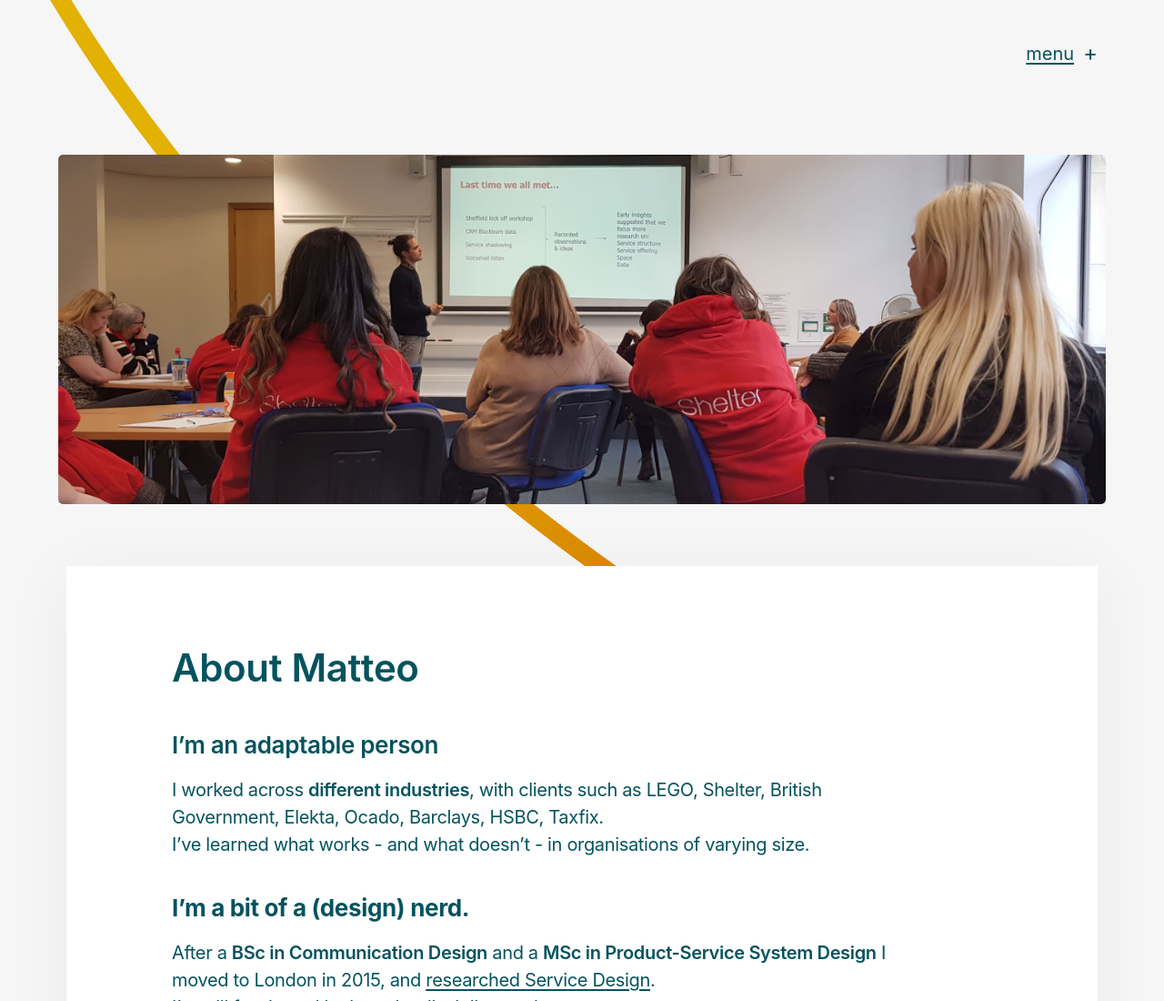
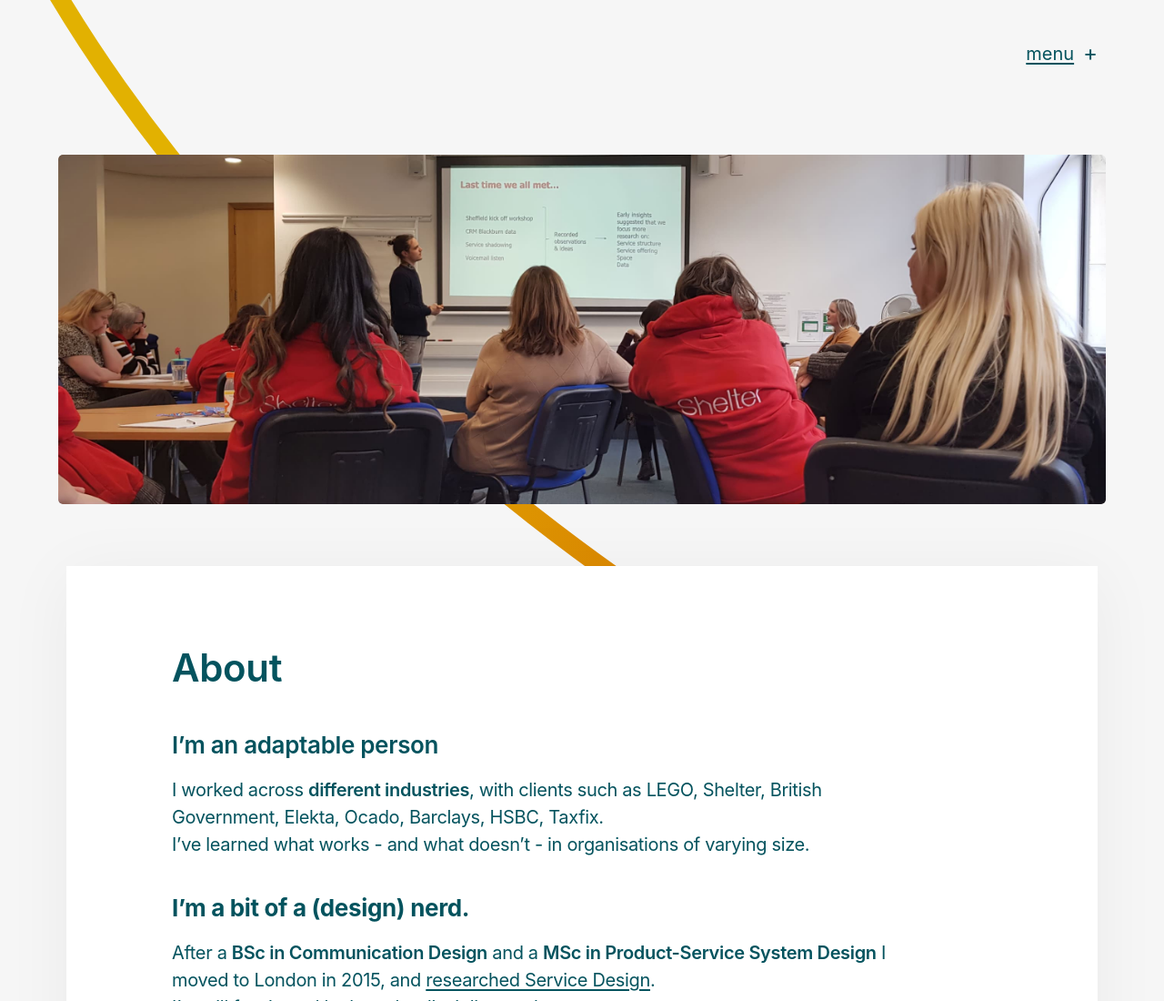
Before and after one commit to teoremo/portfolio2023, a plain HTML site: page about.html in a window 1280 px wide. Shown: the top 1100 px of the page at 91% size. Drawn offline with Linux system fonts and the light colour scheme; a script that the page names is missing; a web font is replaced by a local one.

Commit message:
Updates about heading

```diff
--- a/about.html
+++ b/about.html
@@ -82,7 +82,7 @@
 
         <div class="page">
             <div class="page__content">
-                <h1>About Matteo</h1>
+                <h1>About</h1>
                 <div class="page__content-about">
                     <h4><strong>I’m an adaptable person</strong> </h4>
                     <p>
```
